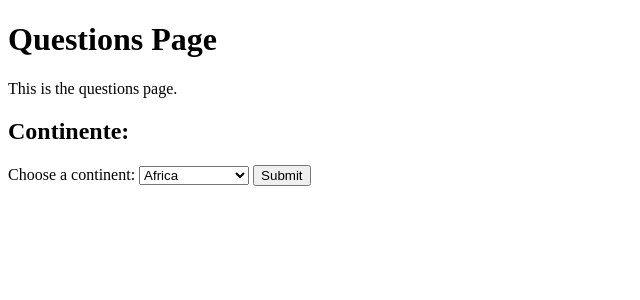
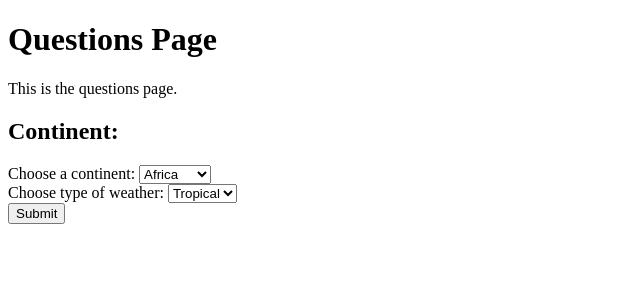
Before and after one commit to freddyrosa16/DestiQuest, a Django app: page /questions/ in a window 1280 px wide. Shown: the top 300 px of the page, without its empty margins (0-640 px from the left). Run offline with Django 5.2, Linux system fonts and the light colour scheme.

Commit message:
chore: Update questions page with continent and weather selection

```diff
--- a/destiDocker_back/destiDocker_back/questions/templates/questions.html
+++ b/destiDocker_back/destiDocker_back/questions/templates/questions.html
@@ -9,18 +9,25 @@
 <body>
     <h1>Questions Page</h1>
     <p>This is the questions page.</p>
-    <h2>Continente:</h2>
+    <h2>Continent:</h2>
     <form action="/questions/" method="post">
         {% csrf_token %}
         <label for="continent">Choose a continent:</label>
-        <select name="continent" id="continent">
+        <select name="continent" id="continent" required>
             <option value="Africa">Africa</option>
-            <option value="North America">North America</option>
-            <option value="South America">South America</option>
+            <option value="America">America</option>
             <option value="Asia">Asia</option>
             <option value="Europe">Europe</option>
             <option value="Oceania">Oceania</option>
         </select>
+        <br>
+        <label for="weather">Choose type of weather:</label>
+        <select name="weather" id="weather" required>
+            <option value="tropical">Tropical</option>
+            <option value="hot">Hot</option>
+            <option value="cold">Cold</option>
+        </select>
+        <br>
         <input type="submit" value="Submit">
     </form>
 </body>
--- a/destiDocker_back/destiDocker_back/questions/templates/results.html
+++ b/destiDocker_back/destiDocker_back/questions/templates/results.html
@@ -1,9 +1,11 @@
 <h1>The Results</h1>
 
 <p>{{ continent }}</p>
+<p>{{ data_continents|length }} countries</p>
 
 <ul>
-    {% for city in cities %}
-        <li>{{ city }}</li>
+    {% for city in data_continents %}
+        <li>{{ city.name.common }}
+        </li>
     {% endfor %}
 </ul>
--- a/destiDocker_back/destiDocker_back/questions/views.py
+++ b/destiDocker_back/destiDocker_back/questions/views.py
@@ -1,6 +1,7 @@
 from django.shortcuts import render, redirect
 import requests
-import time
+import json
+import urllib
 
 # Create your views here.
 def index(request):
@@ -9,33 +10,30 @@ def index(request):
 def questions(request):
     if request.method == 'POST':
         continent = request.POST.get('continent')
+        weather = request.POST.get('weather')
         request.session['continent'] = continent
+        request.session['weather'] = weather
         return redirect('results')
     else:
         return render(request, 'questions.html')
 
 def results(request):
     continent = request.session.get('continent')
+    weather = request.session.get('weather')
 
-    url = "https://maps.googleapis.com/maps/api/place/textsearch/json"
+    url = f'https://restcountries.com/v3.1/region/{continent.lower()}'
 
-    param = {
-        "query": f"cities in {continent}",
-        "key": "AIzaSyDJsxyUDBlOaUAalBvUdVrlw-DX-KZ-Jig"
-    }
+    response = requests.get(url)
+    response.raise_for_status()  # Raises a HTTPError if the response status is 4xx, 5xx
 
-    cities = []
+    data_continents = response.json()
+    countries = [country for country in data_continents]
 
-    while True:
-        response = requests.get(url, params=param)
-        data = response.json()
-        cities.extend([result['name'] for result in data['results']])
-        if 'next_page_token' in data:
-            param['pagetoken'] = data['next_page_token']
+    if weather == 'hot':
+        filtered_countries = [country for country in countries if -23.5 <= country['latlng'][0] <= 23.5]
+    elif weather == 'cold':
+        filtered_countries = [country for country in countries if country['latlng'][0] < -66.5 or country['latlng'][0] > 66.5]
+    else:  # templado
+        filtered_countries = [country for country in countries if -66.5 < country['latlng'][0] < 66.5 and not -23.5 <= country['latlng'][0] <= 23.5]
 
-            time.sleep(5)
-        else:
-            break
-
-    context = {"cities": cities, "continent": continent}
-    return render(request, 'results.html', context)
+    return render(request, 'results.html', {'continent': continent, 'data_continents': filtered_countries})
```
